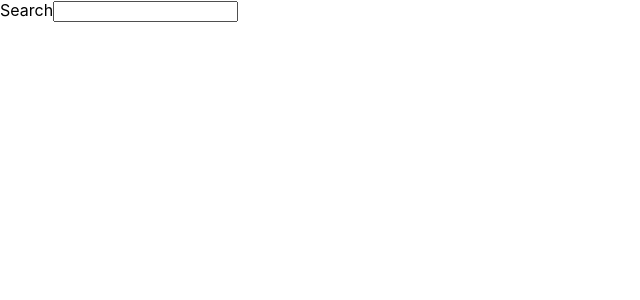
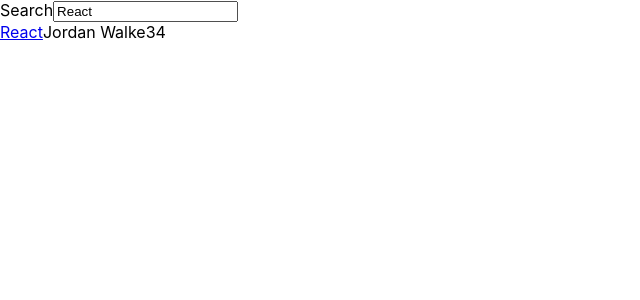
Before and after one commit to Farooqkhanderghami/hacker-stories, a React (Create React App) app: page / in a window 1280 px wide. Shown: the top 300 px of the page, without its empty margins (0-640 px from the left). Built offline with nearby package versions, Linux system fonts and the light colour scheme.

Commit message:
controlled components in React

```diff
--- a/src/App.js
+++ b/src/App.js
@@ -20,14 +20,14 @@
     },
   ];
 
-  const [searchTerm, setSearchTerm] = React.useState(" ");
+  const [searchTerm, setSearchTerm] = React.useState("React");
   const Handler = (event) => setSearchTerm(event.target.value);
   const FilterList = stories.filter(function (story) {
     return story.title.toLowerCase().includes(searchTerm.toLowerCase());
   });
   return (
     <div>
-      <Search onSearch={Handler} />
+      <Search search={searchTerm} onSearch={Handler} />
       <List list={FilterList} />
     </div>
   );
@@ -35,7 +35,12 @@
 const Search = (props) => (
   <div>
     <label htmlFor="search">Search</label>
-    <input id="search" type="text" onChange={props.onSearch} />
+    <input
+      id="search"
+      type="text"
+      value={props.search}
+      onChange={props.onSearch}
+    />
   </div>
 );
 
```
